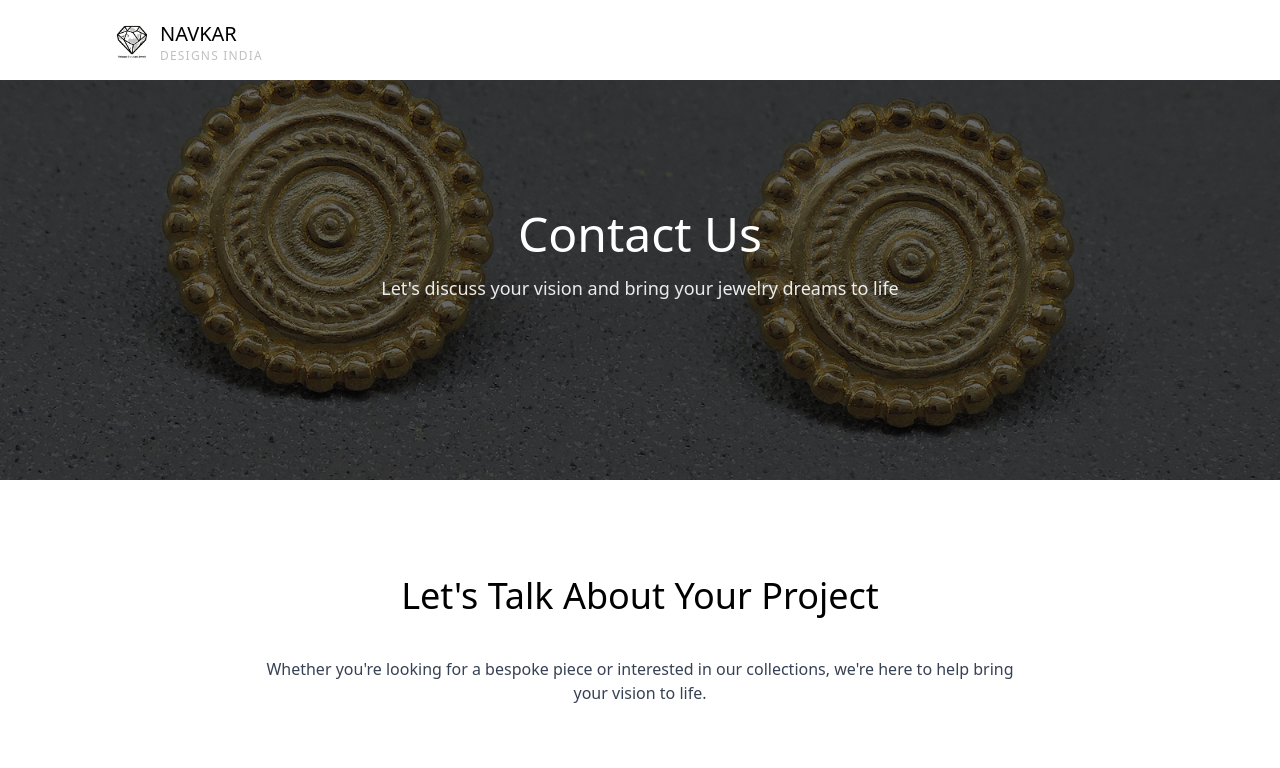
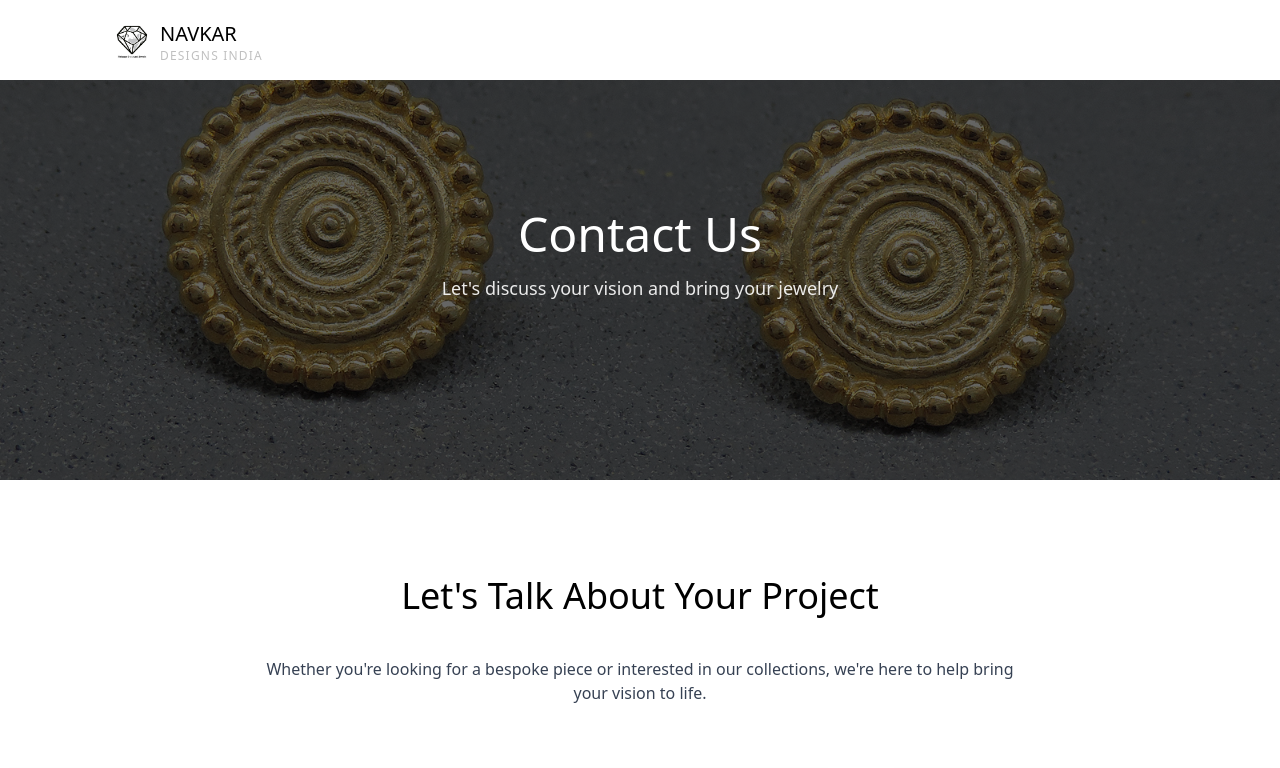
Before and after one commit to Vansh1379/Jewellery-Commerce, a React (Vite) app in the folder Frontend/: page /contact in a window 1280 px wide. Shown: the top 768 px of the page. Built offline with nearby package versions, Linux system fonts and the light colour scheme.

Commit message:
dded nothing

```diff
--- a/Frontend/src/pages/Contact.tsx
+++ b/Frontend/src/pages/Contact.tsx
@@ -107,7 +107,7 @@ const Contact: React.FC = () => {
       <Navbar />
       <PageHeader
         title="Contact Us"
-        subtitle="Let's discuss your vision and bring your jewelry dreams to life"
+        subtitle="Let's discuss your vision and bring your jewelry "
         background={contactHeaderBg}
       />
 
```
